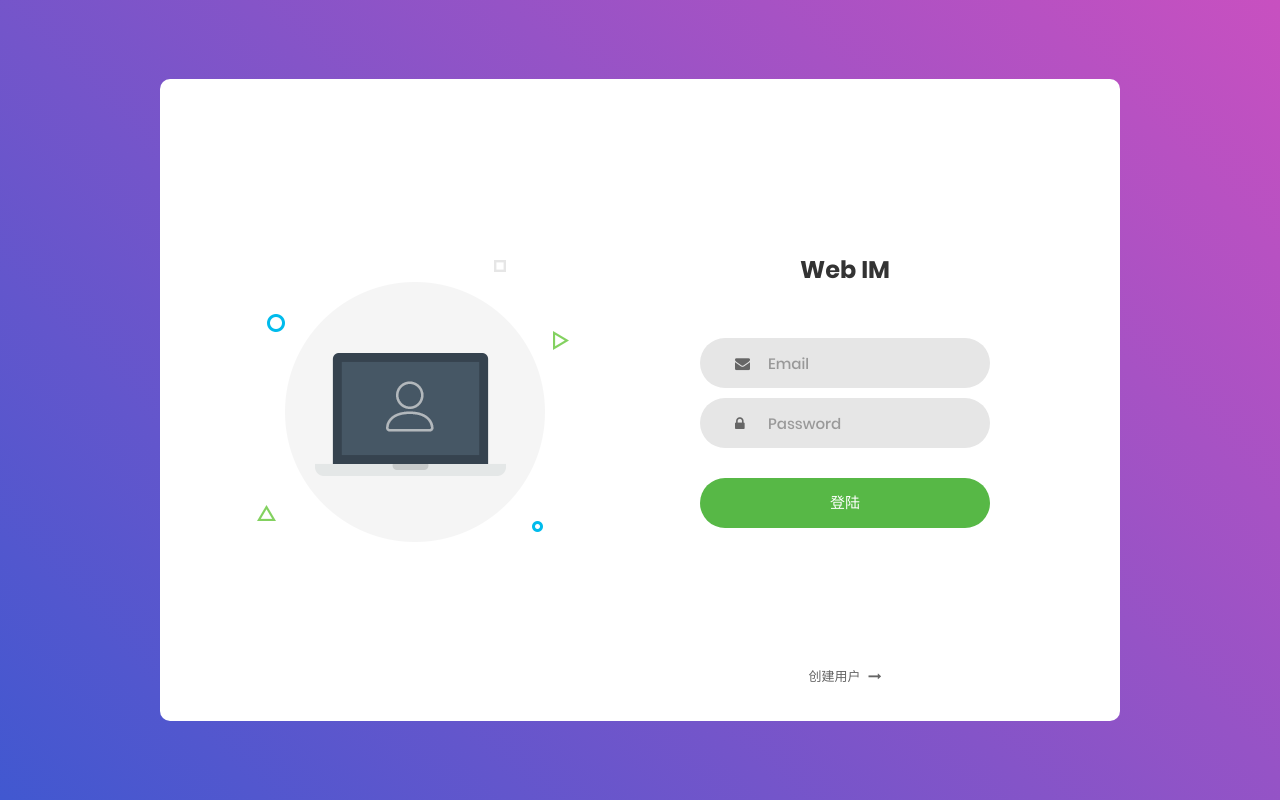
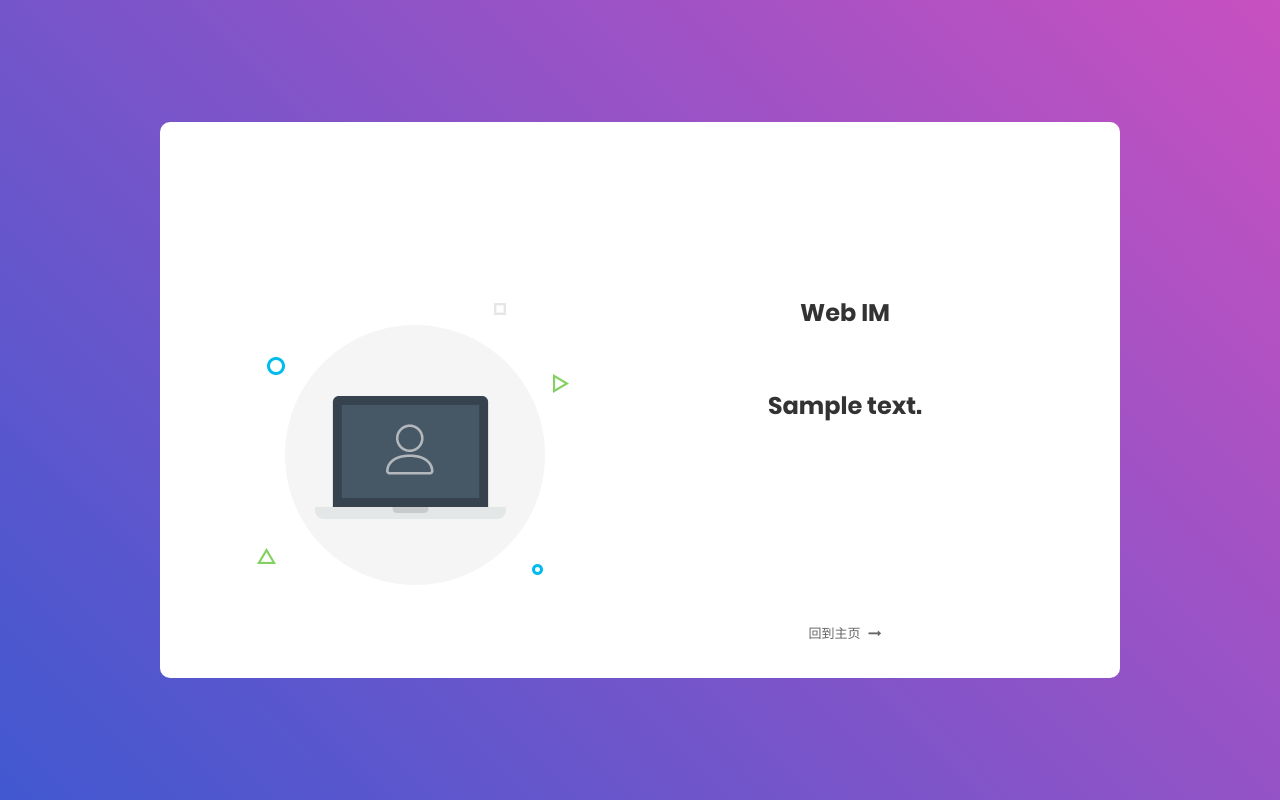
Before and after one commit to Delta-in-hub/WebIM, a Django app: template user/templates/assistant.html in a window 1280 px wide. Run offline with Django 4.2, Linux system fonts and the light colour scheme; the template is opened without the code that fills it: most values are stand-ins (such as "Sample title", 1, 10 or a date in 2020); some libraries are stand-ins or nearby versions; some web fonts are replaced.

Commit message:
second commit

```diff
--- a/static/js/register.js
+++ b/static/js/register.js
@@ -19,7 +19,7 @@
       }
     }
 
-    if ($(input[arr[0]]).val() != $(input[arr[1]]).val()) {
+    if (arr.length >= 2 && $(input[arr[0]]).val() != $(input[arr[1]]).val()) {
       showValidate(input[arr[1]]);
       showValidate(input[arr[0]]);
       check = false;
--- a/user/templates/assistant.html
+++ b/user/templates/assistant.html
@@ -65,37 +65,46 @@
               class="wrap-input100 validate-input"
               data-validate="Valid email is required: ex@abc.xyz"
             >
-              <input
+              <!-- <input
                 class="input100"
                 type="text"
                 name="email"
                 placeholder="Email"
-              />
+              /> -->
               <span class="focus-input100"></span>
-              <span class="symbol-input100">
+              <!-- <span class="symbol-input100">
                 <i class="fa fa-envelope" aria-hidden="true"></i>
-              </span>
+              </span> -->
             </div>
 
             <div
               class="wrap-input100 validate-input"
               data-validate="Password is required"
             >
-              <input
+
+
+            <form class="login100-form validate-form">
+                <span class="login100-form-title">
+
+                    {{ content }}
+
+                </span>
+
+              <!-- <input
                 class="input100"
                 type="password"
                 name="pass"
                 placeholder="Password"
-              />
-              <span class="focus-input100"></span>
-              <span class="symbol-input100">
+              /> -->
+              <!-- <span class="focus-input100"></span> -->
+              <!-- <span class="symbol-input100">
                 <i class="fa fa-lock" aria-hidden="true"></i>
-              </span>
+              </span> -->
             </div>
 
-            <div class="container-login100-form-btn">
+            <!-- <div class="container-login100-form-btn">
               <button class="login100-form-btn">登陆</button>
-            </div>
+            </div> -->
 
             <!-- <div class="text-center p-t-12">
               <span class="txt1"> Forgot </span>
@@ -103,8 +112,8 @@
             </div> -->
 
             <div class="text-center p-t-136">
-              <a class="txt2" href="/user/register">
-                创建用户
+              <a class="txt2" href="/user/login">
+                回到主页
                 <i class="fa fa-long-arrow-right m-l-5" aria-hidden="true"></i>
               </a>
             </div>
--- a/user/urls.py
+++ b/user/urls.py
@@ -8,5 +8,8 @@ urlpatterns = [
     path("register/", register),
     path("api/register/", user_register),
 
-    path("assistant/", assistant),
+    path("assistant/<str:content>", assistant),
+
+    # url(r'element/update/(?P<pk>\d+)/$', 'element.views.element_update', name='element_update'),
+
 ]
```
Also changed, not shown: user/views.py (+13 -7 lines).
